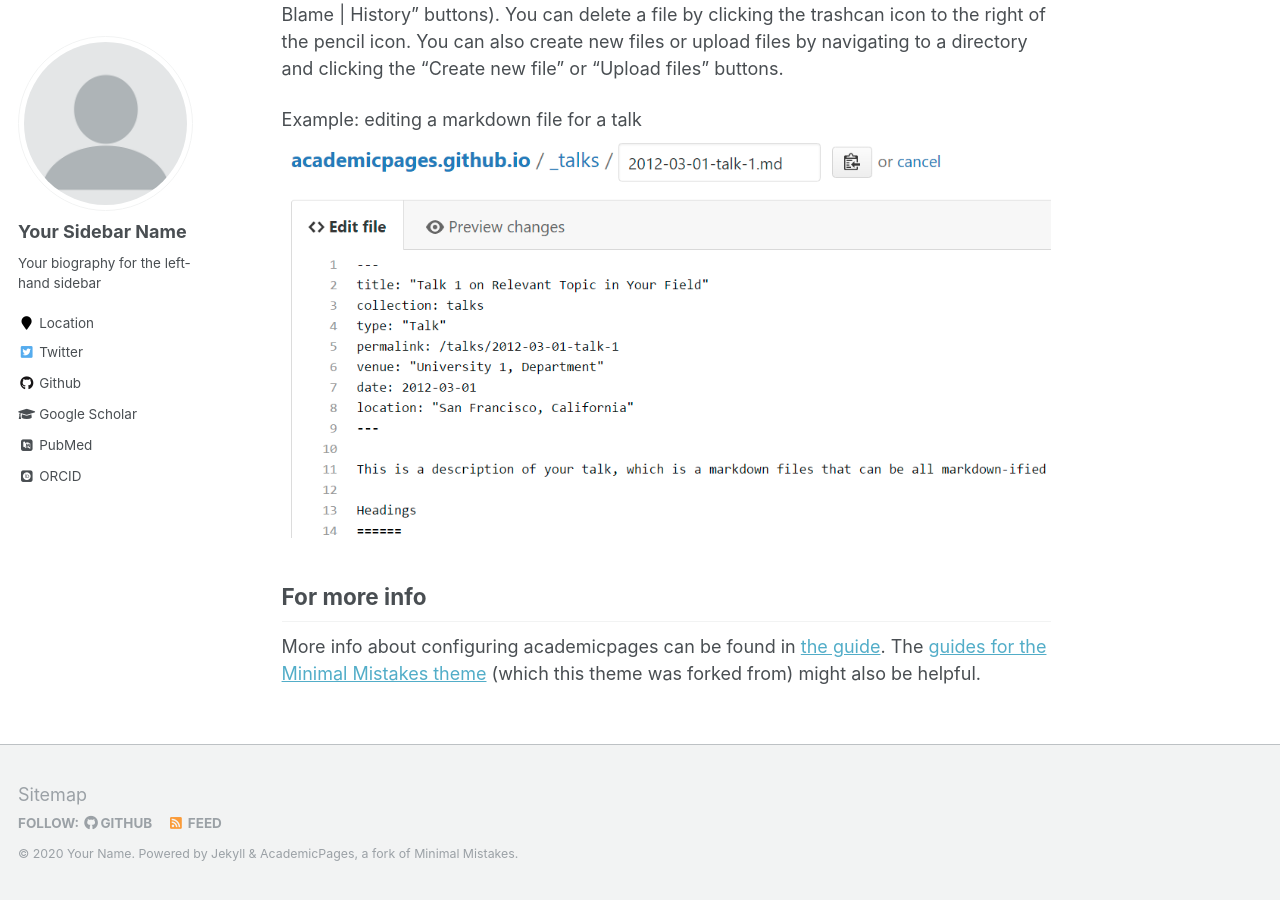
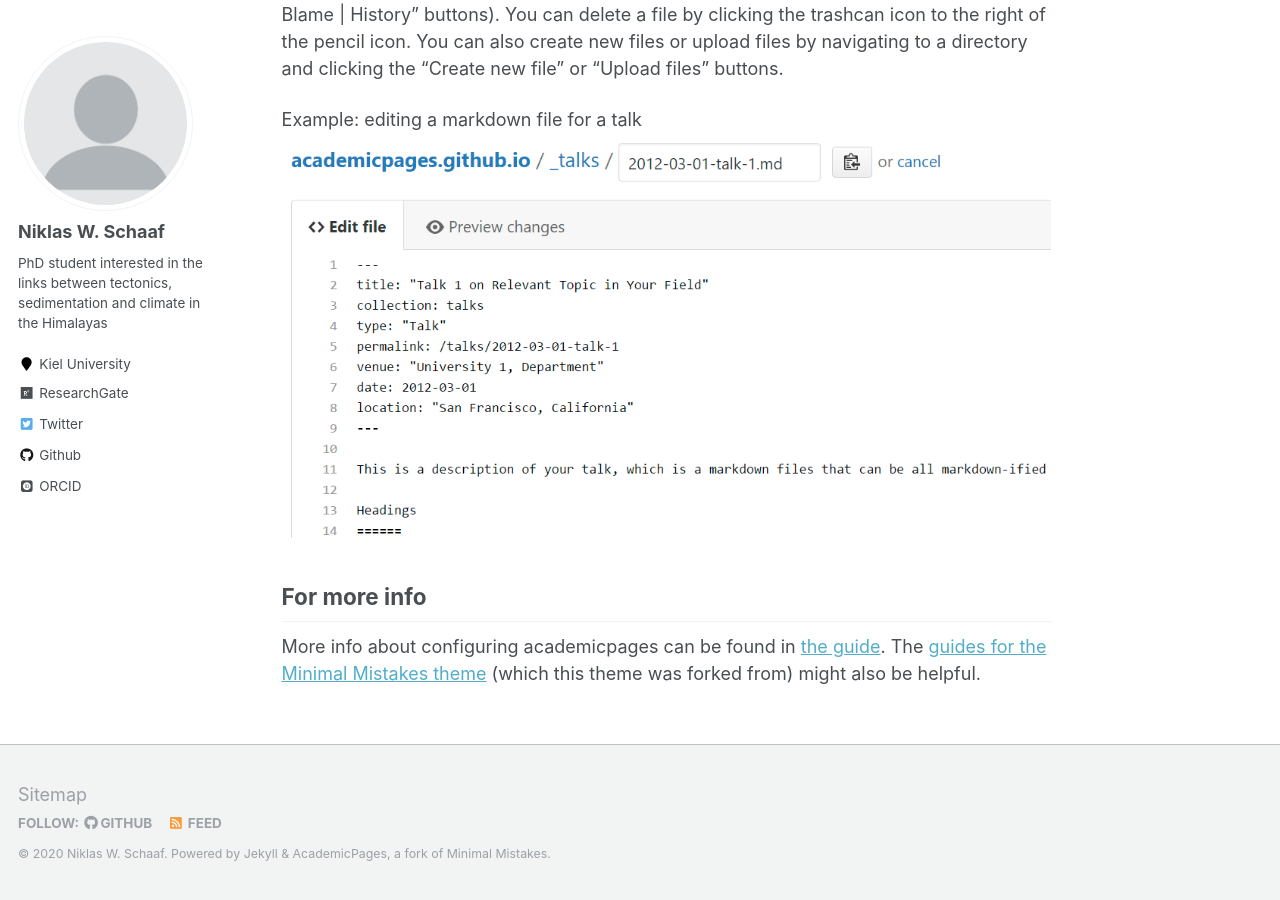
Before and after one commit to NiklasSchaaf/niklasschaaf.github.io, a Jekyll site: the page built from _pages/about.md, in a window 1280 px wide and 900 px high, scrolled down 2463 px. Built offline with Jekyll 4.4.1, drawn with Linux system fonts in a browser that asks for light colours; some web fonts are replaced; some of the changed text lies outside the part shown.

Commit message:
some personal info

```diff
--- a/_config.yml
+++ b/_config.yml
@@ -7,11 +7,11 @@
 
 # Site Settings
 locale                   : "en-US"
-title                    : "Your Name / Site Title"
+title                    : "Niklas W. Schaaf"
 title_separator          : "-"
-name                     : &name "Your Name"
+name                     : &name "Niklas W. Schaaf"
 description              : &description "personal description"
-url                      : https://academicpages.github.io # the base hostname & protocol for your site e.g. "https://mmistakes.github.io"
+url                      : https://niklasschaaf.github.io # the base hostname & protocol for your site e.g. "https://mmistakes.github.io"
 baseurl                  : "" # the subpath of your site, e.g. "/blog"
 repository               : "academicpages/academicpages.github.io"
 teaser                   :  # filename of teaser fallback teaser image placed in /images/, .e.g. "500x300.png"
@@ -80,15 +80,15 @@ analytics:
 
 # Site Author
 author:
-  name             : "Your Sidebar Name"
+  name             : "Niklas W. Schaaf"
   avatar           : "profile.png"
-  bio              : "Your biography for the left-hand sidebar"
-  location         : "Location"
+  bio              : "PhD student interested in the links between tectonics, sedimentation and climate in the Himalayas"
+  location         : "Kiel University"
   employer         :
-  pubmed           : "https://www.ncbi.nlm.nih.gov/pubmed/?term=john+snow"
-  googlescholar    : "http://yourfullgooglescholarurl.com"
+  pubmed           : #"https://www.ncbi.nlm.nih.gov/pubmed/?term=john+snow"
+  googlescholar    : #"http://yourfullgooglescholarurl.com"
   email            :
-  researchgate     :  # example: "https://www.researchgate.net/profile/yourprofile"
+  researchgate     : "https://www.researchgate.net/profile/Niklas_Schaaf"
   uri              :
   bitbucket        :
   codepen          :
@@ -96,20 +96,20 @@ author:
   flickr           :
   facebook         :
   foursquare       :
-  github           : "academicpages"
+  github           : "niklasschaaf"
   google_plus      :
   keybase          :
   instagram        :
   impactstory      : #"https://profiles.impactstory.org/u/xxxx-xxxx-xxxx-xxxx"
   lastfm           :
   linkedin         :
-  orcid            : "http://orcid.org/yourorcidurl"
+  orcid            : "https://orcid.org/0000-0001-5746-8956"
   pinterest        :
   soundcloud       :
   stackoverflow    : # http://stackoverflow.com/users/123456/username
   steam            :
   tumblr           :
-  twitter          : "replacethistwitterhandle"
+  twitter          : "nikschaaf"
   vine             :
   weibo            :
   xing             :
```
